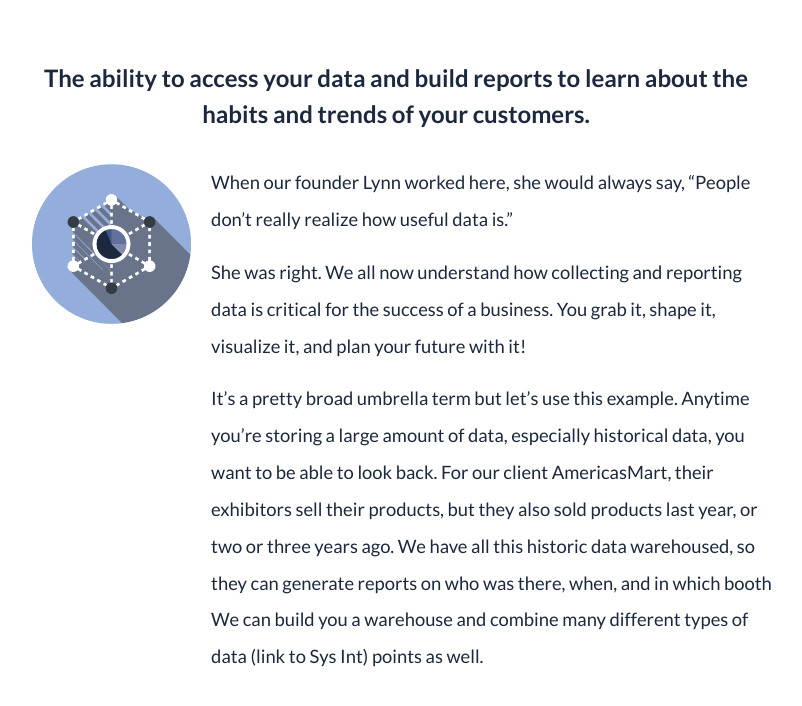
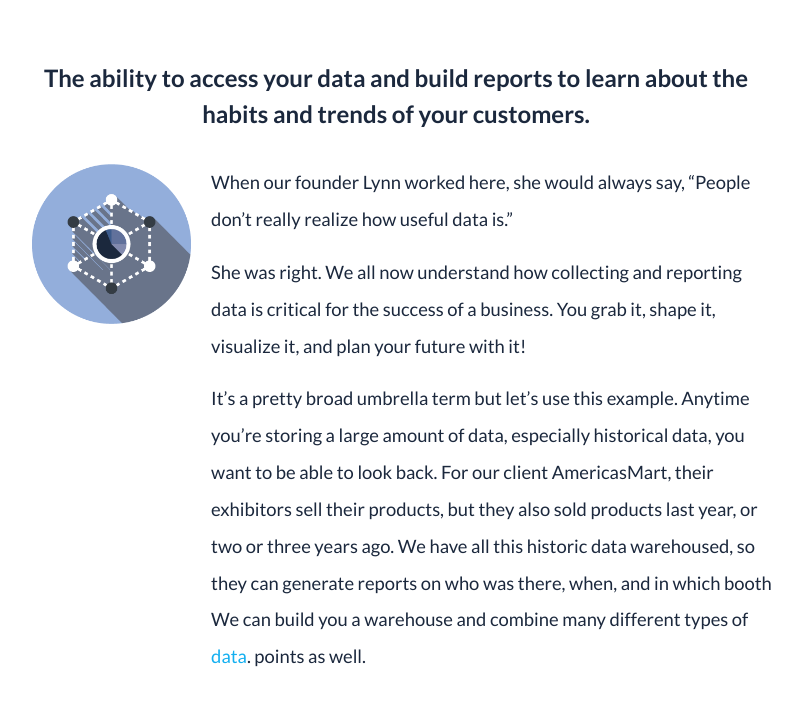
Before and after one commit to bgsoftware/company-site, a Jekyll site: the page built from capabilities/data-warehousing.html, in a window 1280 px wide, cut to the strip 586-1342 px from the top of the page. Shown: the top 706 px of the strip, without its empty margins (244-1046 px from the left). Built offline with Jekyll 4.4.1, drawn with Linux system fonts in a browser that asks for light colours; comment, search, counter and statistics services are not loaded.

Commit message:
Add link in capabilities/data-warehousing.html

```diff
--- a/capabilities/data-warehousing.html
+++ b/capabilities/data-warehousing.html
@@ -23,7 +23,8 @@ Anytime you’re storing a large amount of data, especially historical data, you
 able to look back. For our client AmericasMart, their exhibitors sell their products, but
 they also sold products last year, or two or three years ago. We have all this historic
 data warehoused, so they can generate reports on who was there, when, and in which booth
-We can build you a warehouse and combine many different types of data (link to Sys Int)
+We can build you a warehouse and combine many different types of
+<a href="/capabilities/system-integrations.html" class="color-teal hover-color-dark-blue">data</a>.
 points as well.</p>'
 
 case-study-excludes: "acca,bayren"
```
